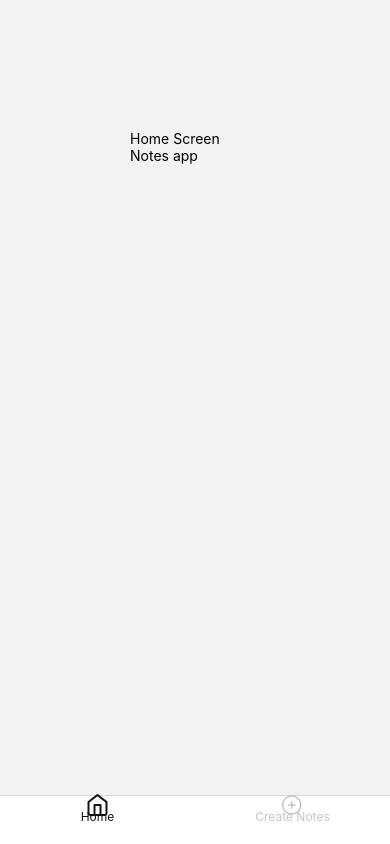
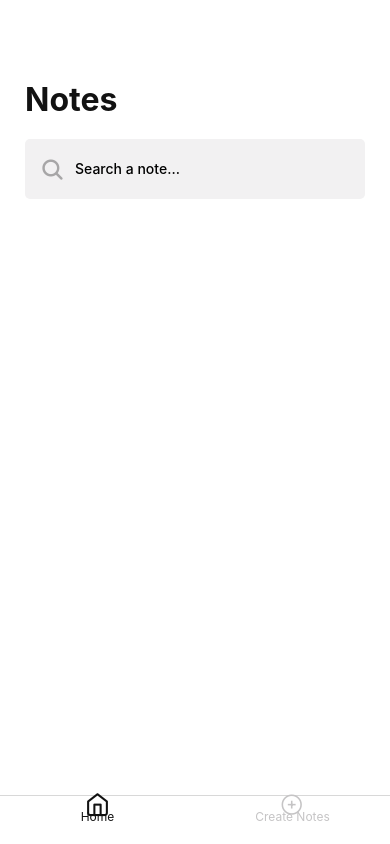
Before and after one commit to leonitdev/notesApp, a React Native app: screen / in a window 390 px wide. Built offline with nearby package versions, Linux system fonts and the light colour scheme.

Commit message:
added SearchBox component

```diff
--- /dev/null
+++ b/src/components/SearchBox.tsx
@@ -0,0 +1,81 @@
+import React, {useState} from 'react';
+import {Text, StyleSheet, View, TextInput} from 'react-native';
+import Ionicons from 'react-native-vector-icons/Ionicons';
+
+interface InputProps {
+  placeholder: string;
+  value: string;
+  setValue: (value: string) => void;
+}
+
+const SearchBox: React.FC<InputProps> = ({
+  placeholder,
+  value,
+  setValue,
+}: InputProps) => {
+  return (
+    <View style={styles.parentView}>
+      <View style={styles.inputView}>
+        <Ionicons name="search" size={25} color="#211F1F" style={styles.icon} />
+        <TextInput
+          onChangeText={value => {
+            setValue(value);
+          }}
+          value={value}
+          placeholder={placeholder}
+          style={styles.textInput}
+        />
+      </View>
+    </View>
+  );
+};
+
+const styles = StyleSheet.create({
+  parentView: {
+    marginBottom: 15,
+  },
+
+  label: {
+    marginBottom: 5,
+    fontSize: 12,
+    fontWeight: '500',
+    lineHeight: 21,
+  },
+
+  inputView: {
+    height: 60,
+    display: 'flex',
+    flexDirection: 'row',
+    width: '100%',
+    backgroundColor: '#F2F1F2',
+    borderRadius: 5,
+    alignItems: 'center',
+    // justifyContent: 'space-between',
+    paddingHorizontal: 15,
+    marginBottom: 5,
+    borderColor: '#EB483F',
+  },
+
+  textInput: {
+    fontSize: 14,
+    fontWeight: '500',
+    lineHeight: 18,
+    paddingLeft: 10,
+  },
+
+  icon: {
+    fontWeight: '600',
+    alignSelf: 'center',
+    borderRadius: 15,
+    color: '#A7A6A7',
+  },
+
+  errorMessage: {
+    color: '#EB483F',
+    fontSize: 12,
+    lineHeight: 18,
+    fontWeight: '400',
+  },
+});
+
+export default SearchBox;
--- a/src/navigation/HomeTabNavigator.tsx
+++ b/src/navigation/HomeTabNavigator.tsx
@@ -45,7 +45,7 @@ const HomeTabNavigator = ({route}) => {
         options={{
           tabBarLabel: HOME,
           tabBarIcon: ({color, size}) => (
-            <Feather name="home" color={color} size={24} />
+            <Feather name="home" color={color} size={size} />
           ),
         }}
       />
@@ -55,7 +55,7 @@ const HomeTabNavigator = ({route}) => {
         options={{
           tabBarLabel: CREATE_NOTES,
           tabBarIcon: ({color, size}) => (
-            <Ionicons name="add-circle-outline" color={color} size={24} />
+            <Ionicons name="add-circle-outline" color={color} size={size} />
           ),
         }}
       />
--- a/src/screens/home/home.screen.tsx
+++ b/src/screens/home/home.screen.tsx
@@ -1,18 +1,39 @@
-import React from 'react';
-import {StyleSheet, Text, View} from 'react-native';
+import React, {useState} from 'react';
+import {ScrollView, StyleSheet, Text, View} from 'react-native';
+import Input from '../../components/Input';
+import SearchBox from '../../components/SearchBox';
 
 const HomeScreen = (): JSX.Element => {
+  const [searchText, setSearchText] = useState<string>('');
   return (
-    <View style={{padding: 130}}>
-      <Text>Home Screen Notes app</Text>
-    </View>
+    <ScrollView style={styles.scrollViewStyle}>
+      <View style={styles.sectionContainer}>
+        <Text style={styles.title}>Notes</Text>
+        <SearchBox
+          placeholder="Search a note..."
+          value={searchText}
+          setValue={setSearchText}
+        />
+      </View>
+    </ScrollView>
   );
 };
 
 const styles = StyleSheet.create({
+  scrollViewStyle: {
+    paddingTop: 80,
+    backgroundColor: 'white',
+    flex: 1,
+  },
   sectionContainer: {
-    marginTop: 32,
-    paddingHorizontal: 24,
+    paddingHorizontal: 25,
+  },
+
+  title: {
+    fontSize: 32,
+    fontWeight: '700',
+    color: '#121212',
+    marginBottom: 20,
   },
 });
 
```
